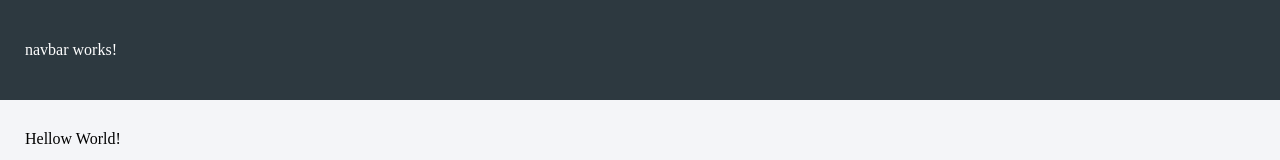
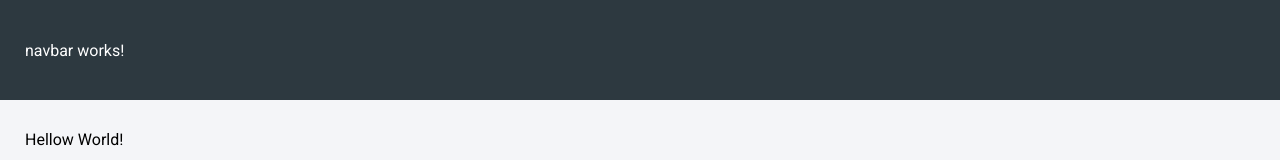
Before and after one commit to aaronbencopeland/notetaking-angular-app, an Angular app: page / in a window 1280 px wide. Shown: the top 160 px of the page. Built offline with nearby package versions, Linux system fonts and the light colour scheme.

Commit message:
Set global fonts

```diff
--- a/src/styles.css
+++ b/src/styles.css
@@ -1,7 +1,10 @@
 /* You can add global styles to this file, and also import other style files */
 @import "~@angular/material/prebuilt-themes/indigo-pink.css";
+@import url('https://fonts.googleapis.com/css2?family=Roboto:wght@300;400;500;700;900&display=swap');
 
 * {
     margin: 0px;
     padding: 0px;
+
+    font-family: "Roboto", sans-serif;
 }
```
